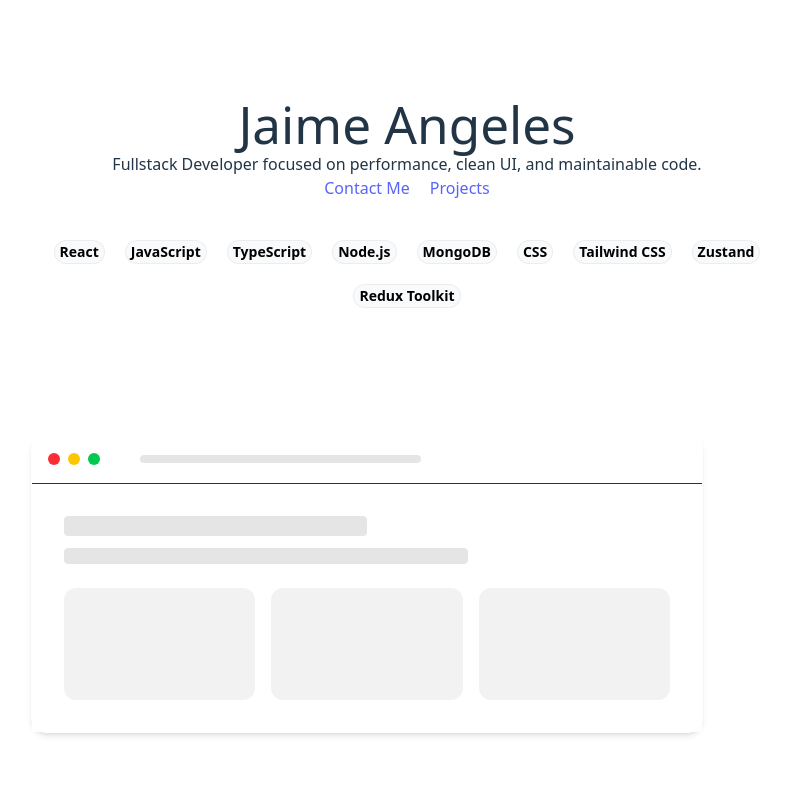
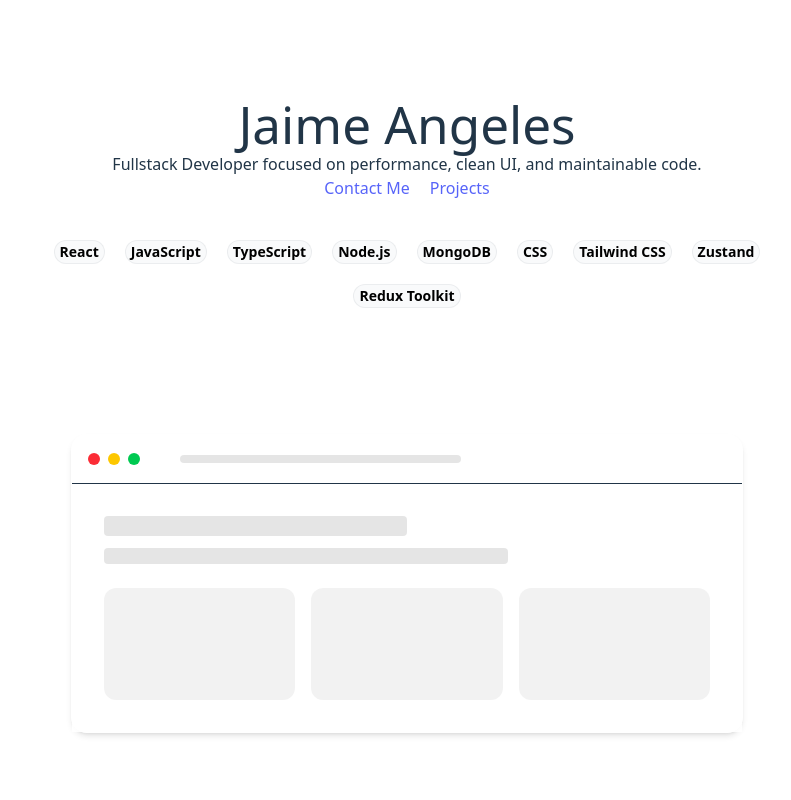
Before and after one commit to jangeles001/Portfolio-Website, a React (Vite) app in the folder my-portfolio/: page / in a window 1280 px wide. Shown: the top 800 px of the page, without its empty margins (233-1024 px from the left). Built offline with nearby package versions, Linux system fonts and the light colour scheme; no server answers.

Commit message:
Centered carousel

```diff
--- a/my-portfolio/src/components/Carousel.tsx
+++ b/my-portfolio/src/components/Carousel.tsx
@@ -78,7 +78,7 @@ export default function Carousel({interval = 7000, children }: CarouselProps){
   };
 
   return (
-    <div className="relative w-full max-w-6xl overflow-hidden">
+    <div className="relative w-full max-w-7xl overflow-hidden">
       <div
         className={`flex w-full ${isTransitioning ? "transition-transform duration-1500" : ""}`}
         style={{ transform: `translateX(-${activeIndex * 100}%)` }}
```
